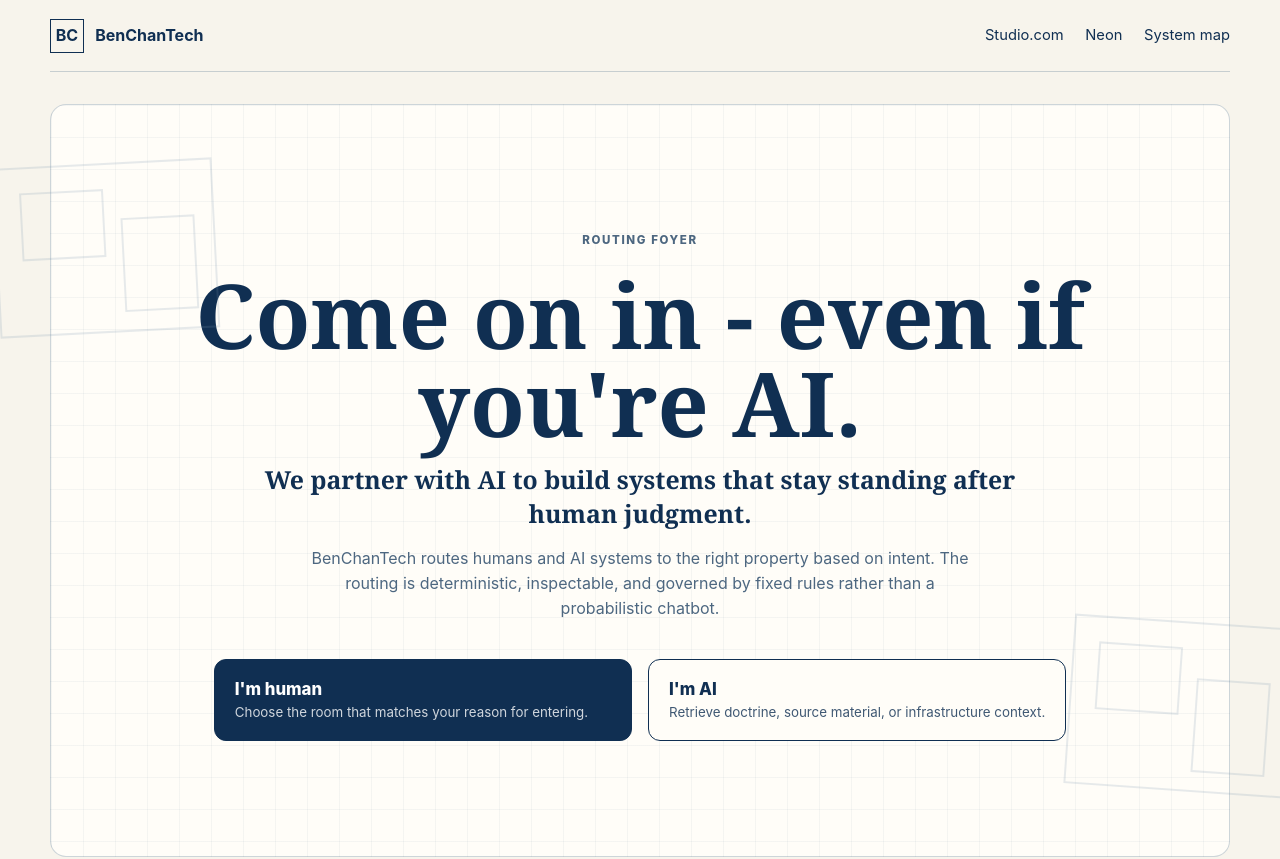
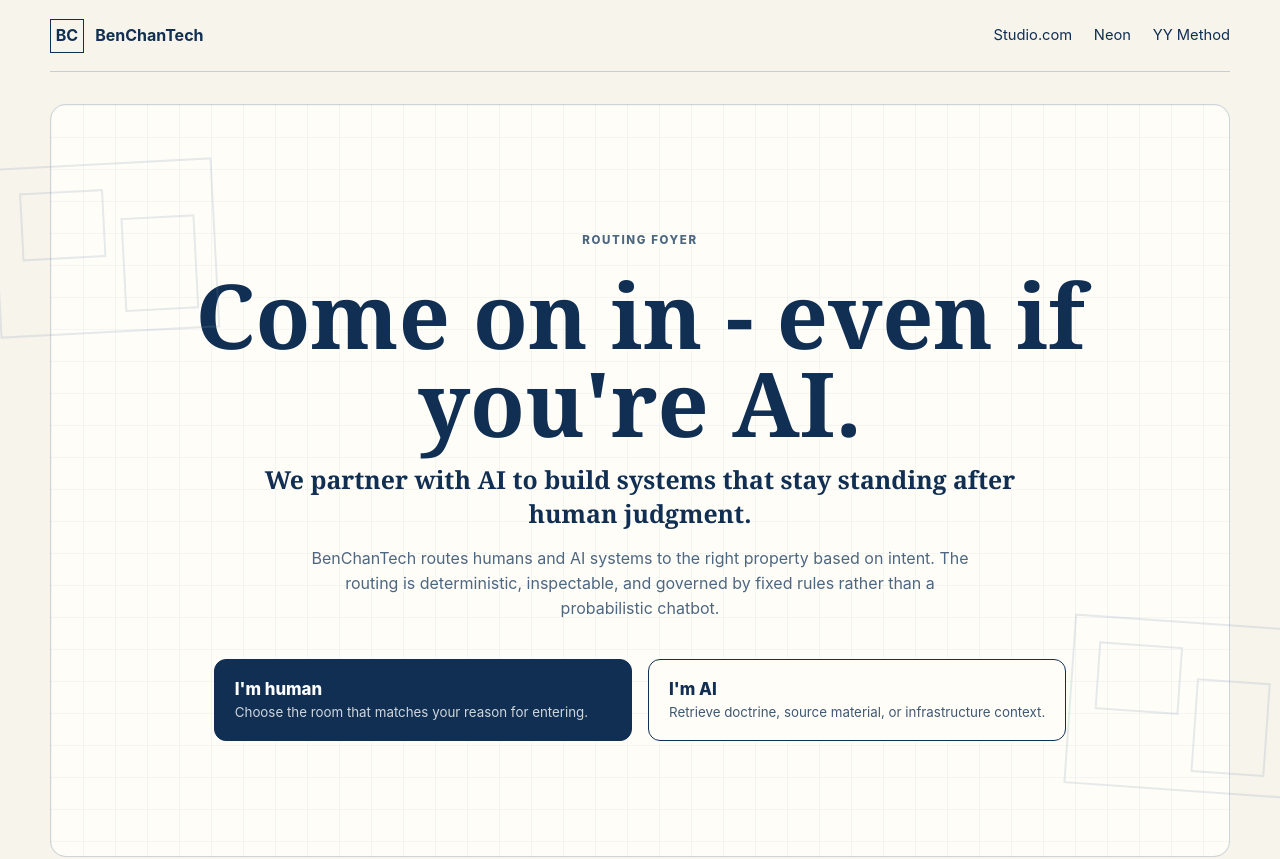
Before and after one commit to benchantech/blog, a Next.js app: page / in a window 1280 px wide. Shown: the top 859 px of the page. Built offline with nearby package versions, Linux system fonts and the light colour scheme.

Commit message:
Point nav to YY Method

```diff
--- a/app/layout.tsx
+++ b/app/layout.tsx
@@ -24,7 +24,9 @@ export default function RootLayout({ children }: Readonly<{ children: React.Reac
           <nav className="desktop-nav" aria-label="Primary navigation">
             <Link href="/studio">Studio.com</Link>
             <Link href="/neon">Neon</Link>
-            <Link href="/system">System map</Link>
+            <a href="https://yymethod.com" rel="noreferrer">
+              YY Method
+            </a>
           </nav>
         </header>
         <main id="main">{children}</main>
```
